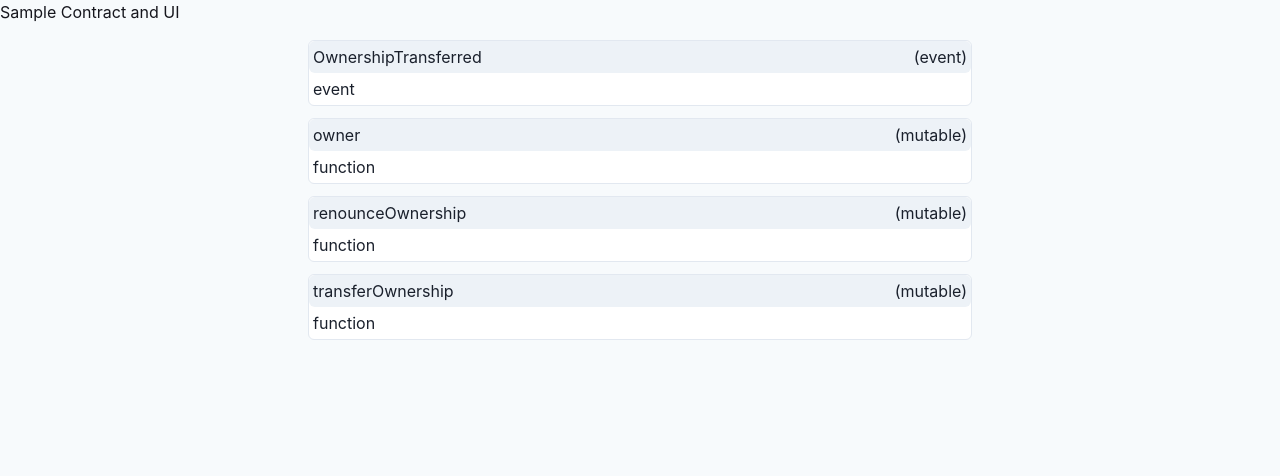
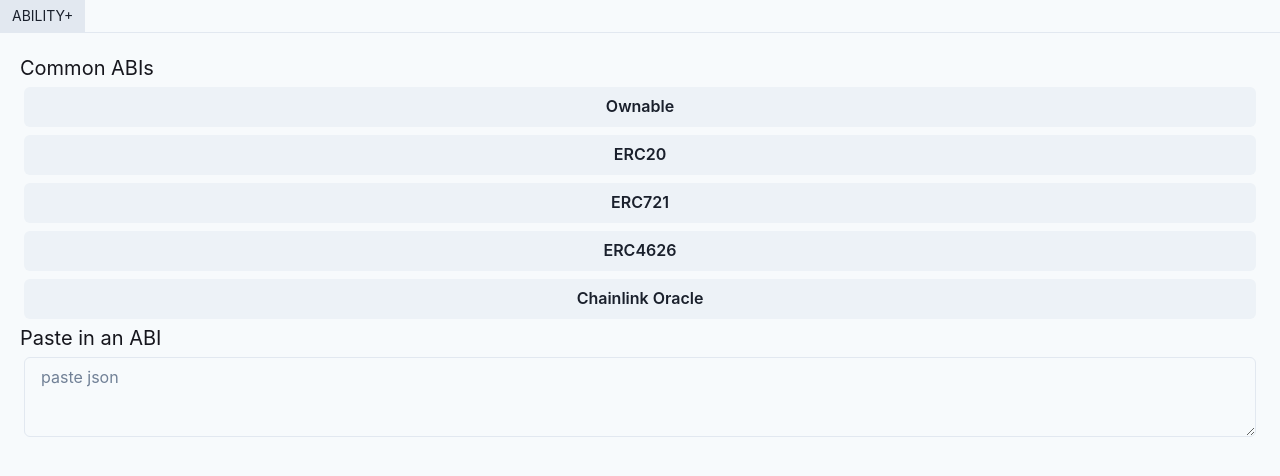
Before and after one commit to rusvac/ability, a Next.js app: page /samp in a window 1280 px wide. Shown: the top 476 px of the page. Built offline with nearby package versions, Linux system fonts and the light colour scheme.

Commit message:
Update sample page

```diff
--- a/src/pages/samp.tsx
+++ b/src/pages/samp.tsx
@@ -2,50 +2,115 @@ import {
   Link as ChakraLink,
   Text,
   Box,
-  Code,
-  List,
-  ListIcon,
-  ListItem,
   Flex,
+  Tabs,
+  TabList,
+  TabPanels,
+  Tab,
+  TabPanel,
+  Textarea,
+  Button,
   useColorModeValue as mode,
+  useTab,
+  useMultiStyleConfig,
 } from "@chakra-ui/react";
-import { CheckCircleIcon, LinkIcon } from "@chakra-ui/icons";
+import { SmallCloseIcon } from "@chakra-ui/icons";
 
 import { Container } from "../components/skel/Container";
 import ContractABI from "../components/ContractABI";
 
-import { abis } from "@/lib/abis";
+import React, { useState } from "react";
+import SelectABI from "@/comp/SelectABI";
 
-const Samples = () => (
-  <Container height="100vh" overflow={"hidden"}>
-    <Box w="full">
-      <Box w="full">
-        <Text>Sample Contract and UI</Text>
+const CustomTab = React.forwardRef((props: any, ref) => {
+  // 1. Reuse the `useTab` hook
+  const tabProps = useTab({ ...props, ref });
+  const isSelected = !!tabProps["aria-selected"];
+
+  // 2. Hook into the Tabs `size`, `variant`, props
+  const styles = useMultiStyleConfig("Tabs", tabProps);
+
+  const normalizedProps: any = { ...tabProps };
+
+  return (
+    <Button
+      {...tabProps}
+      size="sm"
+      fontWeight="normal"
+      rounded="none"
+      py={1}
+      bg={mode("gray.200", "gray.700")}
+      _hover={{
+        bg: mode("gray.200", "gray.600"),
+      }}
+      _selected={{
+        bg: mode("gray.200", "gray.600"),
+      }}
+    >
+      {tabProps.children}
+      {isSelected && normalizedProps.onClear ? (
+        <Box px={1} onClick={normalizedProps.onClear}>
+          <SmallCloseIcon />
+        </Box>
+      ) : (
+        <></>
+      )}
+    </Button>
+  );
+});
+
+const Samples = () => {
+  const [tabIndex, setTabIndex] = useState<number>(0);
+  const [tabs, setTabs] = useState<any[]>([]);
+  const [abi, setABI] = useState<any>(undefined);
+
+  const handleTabsChange = (index) => {
+    setTabIndex(index);
+  };
+
+  const addTab = (ABI) => {
+    setTabs([...tabs, { title: ABI.id, content: ABI }]);
+    handleTabsChange(tabs.length + 1);
+  };
+
+  const closeTab = (id) => {
+    if (tabs.length - 1 == id) {
+      handleTabsChange(0);
+    }
+    setTabs([...tabs.filter((el, i) => id != i)]);
+  };
+
+  return (
+    <Container>
+      <Box w="full" h="full">
+        <Tabs
+          variant="soft-rounded"
+          colorScheme="gray"
+          index={tabIndex}
+          onChange={handleTabsChange}
+        >
+          <TabList borderBottomWidth={1}>
+            <CustomTab>ABILITY+</CustomTab>
+            {tabs.map((el, i) => (
+              <CustomTab key={i} onClear={() => closeTab(i)}>
+                {el.title}
+              </CustomTab>
+            ))}
+          </TabList>
+          <TabPanels>
+            <TabPanel>
+              <SelectABI addTab={addTab} />
+            </TabPanel>
+            {tabs.map((el, i) => (
+              <TabPanel key={i} p={0}>
+                <ContractABI abi={el.content} />
+              </TabPanel>
+            ))}
+          </TabPanels>
+        </Tabs>
       </Box>
-
-      <Flex
-        direction={"column"}
-        overflowY="scroll"
-        height="100%"
-        minH="px"
-        maxH="full"
-        sx={{
-          "&::-webkit-scrollbar-track": {
-            bg: "transparent",
-          },
-          "&::-webkit-scrollbar": {
-            width: "4px",
-          },
-          "&::-webkit-scrollbar-thumb": {
-            bg: mode("blue.600", "gray.700"),
-            borderRadius: "20px",
-          },
-        }}
-      >
-        <ContractABI abi={abis[0]} />
-      </Flex>
-    </Box>
-  </Container>
-);
+    </Container>
+  );
+};
 
 export default Samples;
```
